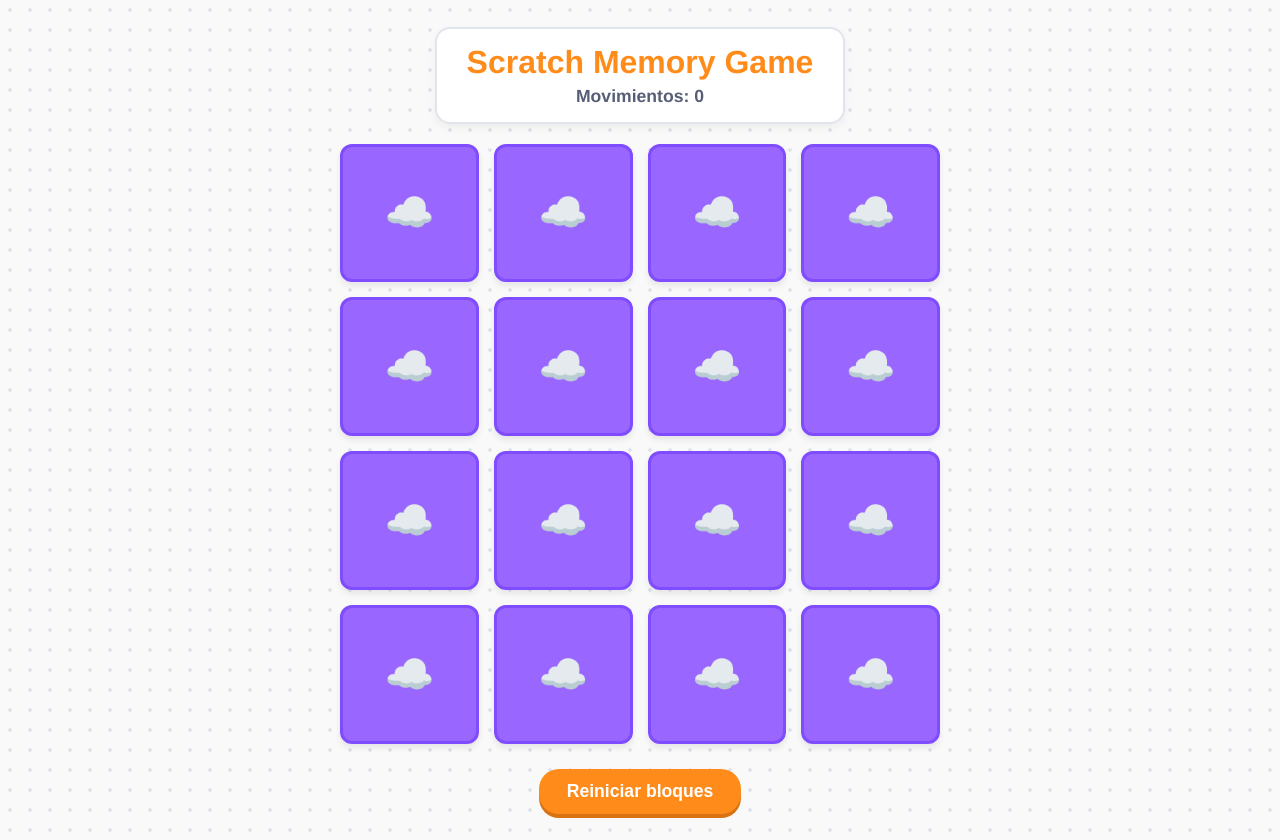
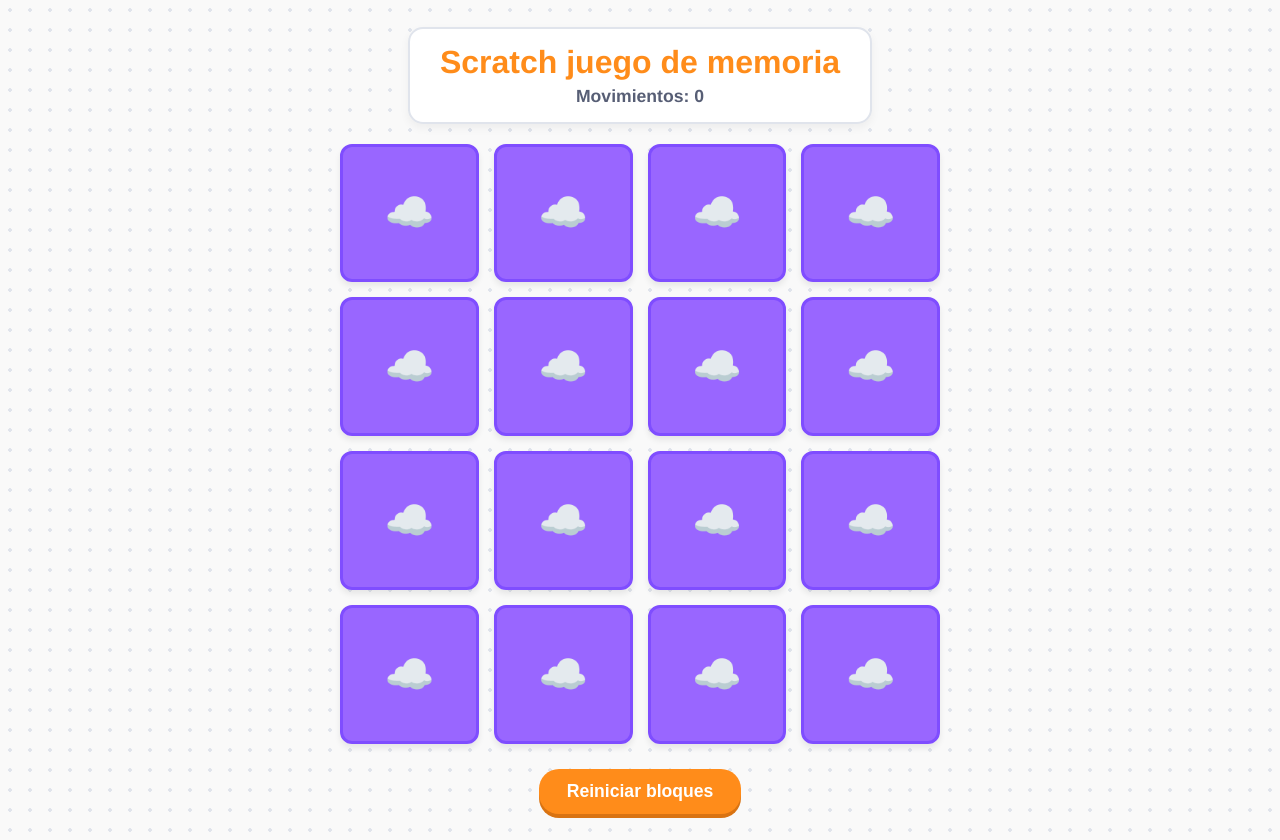
Before and after one commit to cinviri0486genius-10/memorama_scratch, a plain HTML site: page index.html in a window 1280 px wide. Drawn offline with Linux system fonts and the light colour scheme.

Commit message:
Update index.html

```diff
--- a/index.html
+++ b/index.html
@@ -171,7 +171,7 @@
 <body>
 
     <div class="header-container">
-        <h1>Scratch Memory Game</h1>
+        <h1>Scratch juego de memoria</h1>
         <p>Movimientos: <span id="moves">0</span></p>
     </div>
 
```
